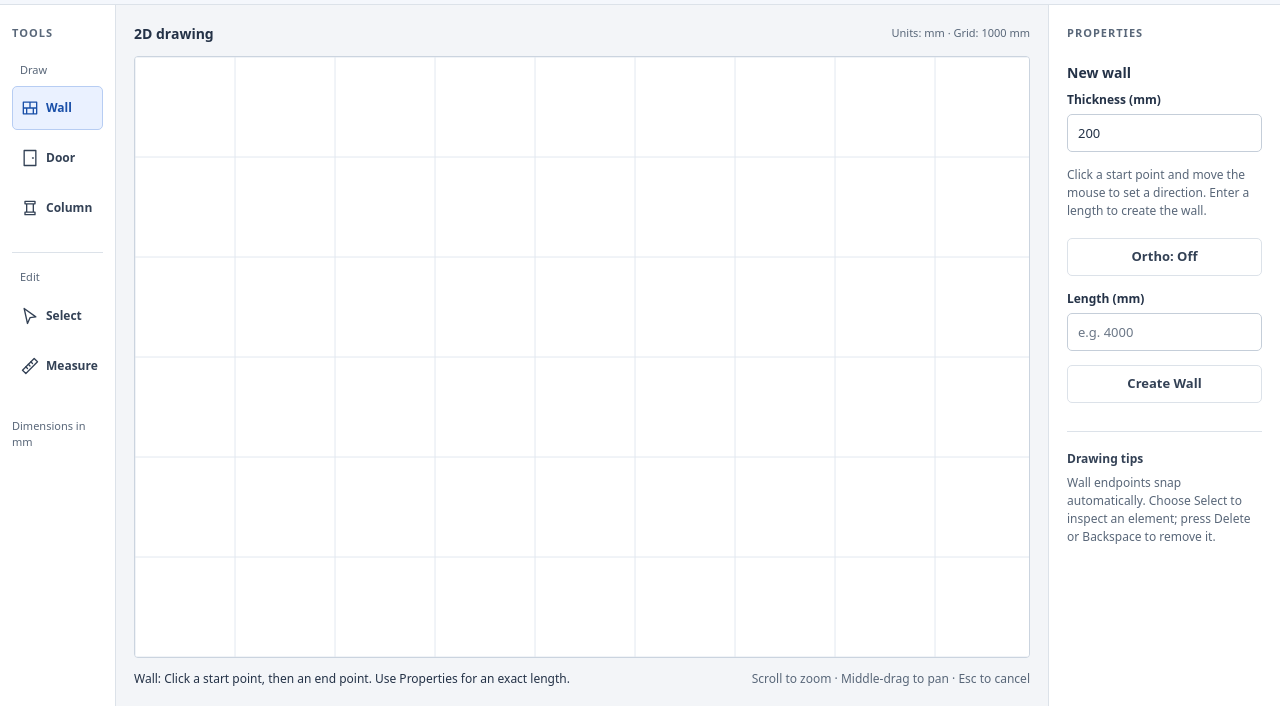
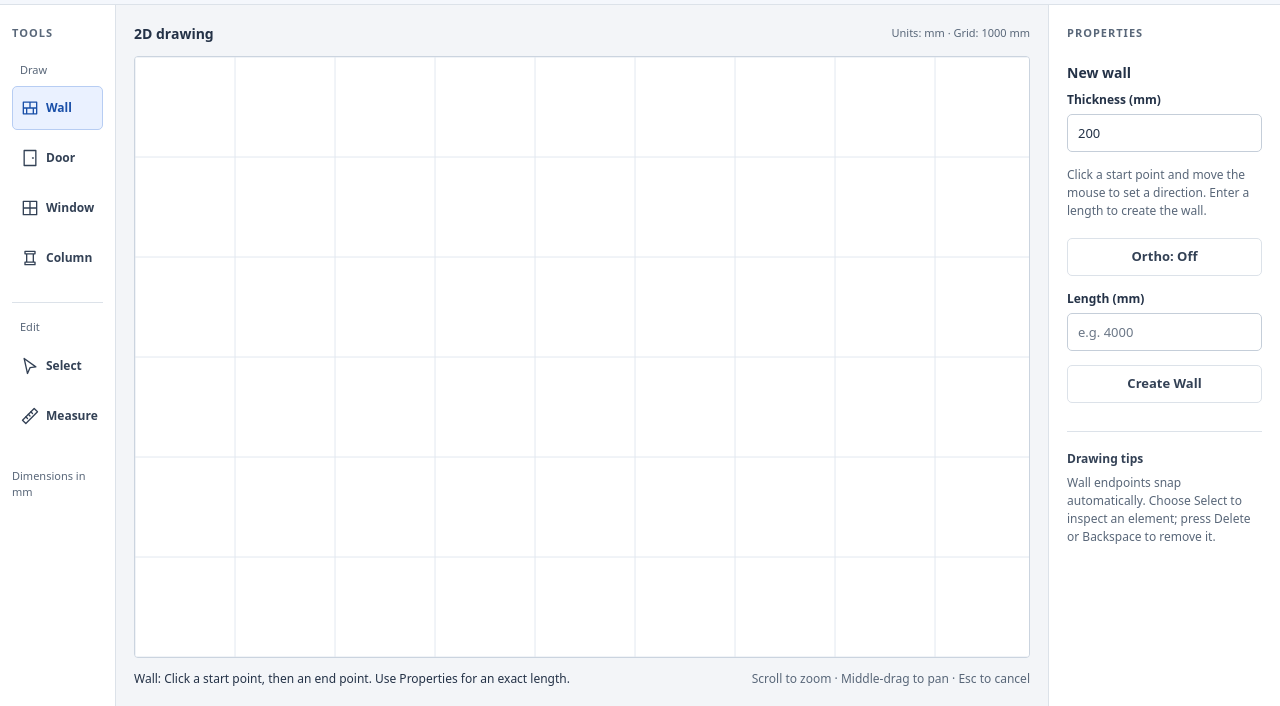
Before and after one commit to Yoni190/mini-cad, a Laravel app: page /editor in a window 1280 px wide. Shown: the part 137-843 px from the top of the page. Run offline with Laravel 12, Linux system fonts and the light colour scheme; style sheets or scripts are compiled from the project's sources; some libraries are stand-ins or nearby versions.

Commit message:
feat: add window tool

```diff
--- a/resources/js/cad/DrawingEngine.js
+++ b/resources/js/cad/DrawingEngine.js
@@ -86,6 +86,20 @@ export default class DrawingEngine {
     }
 
     addDoor(wallId, offset, width, height) {
+        this.addOpening(wallId, { offset, width, height });
+    }
+
+    addWindow(wallId, offset, width, height, sillHeight) {
+        this.addOpening(wallId, {
+            type: 'window',
+            offset,
+            width,
+            height,
+            sillHeight,
+        });
+    }
+
+    addOpening(wallId, opening) {
         const wall = this.elements.find(
             element => element.type === 'wall' && element.id === wallId
         );
@@ -94,13 +108,9 @@ export default class DrawingEngine {
             throw new Error('Wall not found.');
         }
 
-        // Constructing a Wall checks that the new opening fits and does not overlap.
         const candidate = new Wall({
             ...wall,
-            openings: [
-                ...wall.openings,
-                { offset, width, height },
-            ],
+            openings: [...wall.openings, opening],
         });
 
         wall.openings = candidate.openings;
@@ -272,8 +282,14 @@ export default class DrawingEngine {
             throw new Error('Wall height must be a positive number.');
         }
         if (wall.height === height) return;
-        if (wall.openings.some(opening => opening.height > height)) {
-            throw new Error('Wall height cannot be less than a door height.');
+        if (wall.openings.some(opening => {
+            const sillHeight = opening.type === 'window'
+                ? opening.sillHeight
+                : 0;
+
+            return sillHeight + opening.height > height;
+        })) {
+            throw new Error('Wall height cannot be less than the top of an opening.');
         }
         wall.height = height;
         this.handleModelChange();
--- a/resources/js/cad/interaction/EditorController.js
+++ b/resources/js/cad/interaction/EditorController.js
@@ -138,10 +138,17 @@ export default class EditorController {
             return;
         }
 
-        if (this.activeTool === 'door') {
+        if (this.activeTool === 'door' || this.activeTool === 'window') {
             const click = this.getMousePoint(event, false);
-            const width = Number(document.getElementById('doorWidth').value);
-            const height = Number(document.getElementById('doorHeight').value);
+            const isWindow = this.activeTool === 'window';
+
+            const width = Number(document.getElementById(
+                isWindow ? 'windowWidth' : 'doorWidth'
+            ).value);
+
+            const height = Number(document.getElementById(
+                isWindow ? 'windowHeight' : 'doorHeight'
+            ).value);
 
             let closestWall = null;
             let closestProjection = null;
@@ -166,11 +173,21 @@ export default class EditorController {
                 return;
             }
 
-            // Center the door on the clicked position.
             const offset = closestProjection.t * closestWall.getLength() - width / 2;
 
             try {
-                this.engine.addDoor(closestWall.id, offset, width, height);
+                if (isWindow) {
+                    const sillHeight = Number(
+                        document.getElementById('windowSillHeight').value
+                    );
+
+                    this.engine.addWindow(
+                        closestWall.id, offset, width, height, sillHeight
+                    );
+                } else {
+                    this.engine.addDoor(closestWall.id, offset, width, height);
+                }
+
                 this.view.render();
             } catch (error) {
                 alert(error.message);
--- a/resources/js/cad/models/Wall.js
+++ b/resources/js/cad/models/Wall.js
@@ -54,6 +54,8 @@ export default class Wall extends DrawingElement {
 
         for (let i = 0; i < sortedOpenings.length; i++) {
             const opening = sortedOpenings[i];
+            const isWindow = opening?.type === 'window';
+            const sillHeight = isWindow ? opening.sillHeight : 0;
 
             if (
                 !opening ||
@@ -62,7 +64,10 @@ export default class Wall extends DrawingElement {
                 !Number.isFinite(opening.height) ||
                 opening.offset < 0 ||
                 opening.width <= 0 ||
-                opening.height <= 0 ||
+                (opening.type !== undefined && opening.type !== 'window') ||
+                !Number.isFinite(sillHeight) ||
+                sillHeight < 0 ||
+                sillHeight + opening.height > height ||
                 opening.offset + opening.width > wallLength ||
                 opening.height > height
             ) {
--- a/resources/js/cad/rendering/CanvasRenderer.js
+++ b/resources/js/cad/rendering/CanvasRenderer.js
@@ -57,6 +57,35 @@ export default class CanvasRenderer {
         if (isPreview) ctx.setLineDash([6, 4]);
 
         ctx.fill();
+        ctx.stroke();
+        ctx.restore();
+    }
+
+    drawWindow(wall, opening, isSelected = false) {
+        const length = wall.getLength();
+        const dx = (wall.end.x - wall.start.x) / length;
+        const dy = (wall.end.y - wall.start.y) / length;
+
+        const middle = wall.thickness * wall.thicknessSide / 2;
+
+        const start = this.worldToScreen(
+            wall.start.x + dx * opening.offset - dy * middle,
+            wall.start.y + dy * opening.offset + dx * middle
+        );
+
+        const end = this.worldToScreen(
+            wall.start.x + dx * (opening.offset + opening.width) - dy * middle,
+            wall.start.y + dy * (opening.offset + opening.width) + dx * middle
+        );
+
+        const ctx = this.ctx;
+
+        ctx.save();
+        ctx.strokeStyle = isSelected ? '#245ec7' : '#526374';
+        ctx.lineWidth = isSelected ? 2 : 1.25;
+        ctx.beginPath();
+        ctx.moveTo(start.x, start.y);
+        ctx.lineTo(end.x, end.y);
         ctx.stroke();
         ctx.restore();
     }
--- a/resources/js/cad/rendering/DrawingView.js
+++ b/resources/js/cad/rendering/DrawingView.js
@@ -37,7 +37,11 @@ export default class DrawingView {
                 }
 
                 for (const opening of element.openings) {
-                    this.renderer.drawDoor(element, opening, isSelected);
+                    if (opening.type === 'window') {
+                        this.renderer.drawWindow(element, opening, isSelected);
+                    } else {
+                        this.renderer.drawDoor(element, opening, isSelected);
+                    }
                 }
             } else {
                 this.renderer.drawElement(element, false, isSelected, corners);
--- a/resources/js/cad/rendering/ThreeViewer.js
+++ b/resources/js/cad/rendering/ThreeViewer.js
@@ -130,6 +130,13 @@ export default class ThreeViewer {
     createWallMesh(wall, corners = wall.getGeometry()) {
         const geometries = [];
         const floorGap = opening => Math.min(100, opening.height / 2);
+        const openingBottom = opening => opening.type === 'window'
+            ? opening.sillHeight
+            : floorGap(opening);
+
+        const openingTop = opening => opening.type === 'window'
+            ? opening.sillHeight + opening.height
+            : opening.height;
 
 
         const setGeometryColor = (geometry, colorValue) => {
@@ -179,8 +186,11 @@ export default class ThreeViewer {
             const section = clipWallSection(
                 wall, corners, opening.offset, opening.offset + opening.width
             );
-            addSection(section, 0, floorGap(opening));
-            addSection(section, opening.height, wall.height - opening.height);
+            const bottom = openingBottom(opening);
+            const top = openingTop(opening);
+
+            addSection(section, 0, bottom);
+            addSection(section, top, wall.height - top);
         }
 
         for (const geometry of geometries) {
@@ -201,26 +211,28 @@ export default class ThreeViewer {
 
             const closedAngle = Math.atan2(dy, dx);
             const doorThickness = 40; // mm
-            const gap = floorGap(opening);
-            const doorHeight = opening.height - gap;
-
+            const bottom = openingBottom(opening);
+            const panelHeight = openingTop(opening) - bottom;
 
             const door = new THREE.BoxGeometry(
                 opening.width / 1000,
                 doorThickness / 1000,
-                doorHeight / 1000
+                panelHeight / 1000
             ).toNonIndexed();
 
             door.translate(
                 opening.width / 2000,
                 0,
-                (gap + doorHeight / 2) / 1000
+                (bottom + panelHeight / 2) / 1000
             );
 
             door.rotateZ(-closedAngle);
             door.translate(hingeX / 1000, -hingeY / 1000, 0);
 
-            setGeometryColor(door, 0x8b5a2b);
+            setGeometryColor(
+                door,
+                opening.type === 'window' ? 0x8ab6cc : 0x8b5a2b
+            );
             geometries.push(door);
         }
 
--- a/resources/js/cad/ui/editor-controls.js
+++ b/resources/js/cad/ui/editor-controls.js
@@ -18,8 +18,10 @@ export default function initEditorControls(editor) {
         openings.forEach((opening, index) => {
             const option = document.createElement('option');
             option.value = String(index);
+            const name = opening.type === 'window' ? 'Window' : 'Door';
             option.textContent =
-                `Door ${index + 1}: ${Math.round(opening.offset)} mm from start`;
+                `${name} ${index + 1}: ${Math.round(opening.offset)} mm from start`;
+
             wallDoors.appendChild(option);
         });
 
--- a/resources/js/cad/ui/editor-ui.js
+++ b/resources/js/cad/ui/editor-ui.js
@@ -11,6 +11,7 @@ export default function initEditorUI() {
         select: 'Select: Click an element, or double-click and hold to draw a selection box. Ctrl+A selects all; drag to move; Delete to remove.',
         measure: 'Measure: Click two points to measure distance. Esc clears the ruler.',
         door: 'Door: Choose a width and height, then click a wall.',
+        window: 'Window: Choose dimensions, then click a wall.',
     };
 
     document.addEventListener('cad-selection-change', (event) => {
@@ -64,6 +65,7 @@ export default function initEditorUI() {
         });
         document.getElementById('wallProperties').hidden = tool !== 'wall';
         document.getElementById('doorProperties').hidden = tool !== 'door';
+        document.getElementById('windowProperties').hidden = tool !== 'window';
         document.getElementById('columnProperties').hidden =
             tool !== 'select' || selectedElement?.type !== 'column';
 
--- a/resources/views/editor.blade.php
+++ b/resources/views/editor.blade.php
@@ -83,6 +83,7 @@
             <select id="drawingTool" hidden>
                 <option value="wall">Wall</option>
                 <option value="door">Door</option>
+                <option value="window">Window</option>
                 <option value="column">Column</option>
                 <option value="select">Select</option>
                 <option value="measure">Measure</option>
@@ -100,6 +101,13 @@
                     </svg>
                     <span>Door</span>
                     <span class="tool-tooltip" aria-hidden="true">Place door <kbd>D</kbd></span>
+                </button>
+                <button type="button" class="tool-button" data-tool="window" aria-pressed="false">
+                    <svg viewBox="0 0 24 24" aria-hidden="true">
+                        <path d="M4 4h16v16H4zM12 4v16M4 12h16"/>
+                    </svg>
+                    <span>Window</span>
+                    <span class="tool-tooltip" aria-hidden="true">Place window</span>
                 </button>
                 <button type="button" class="tool-button" data-tool="column" aria-pressed="false" aria-keyshortcuts="C">
                     <svg viewBox="0 0 24 24" aria-hidden="true"><path d="M6 4h12v3H6zM8 7v10M16 7v10M6 17h12v3H6z"/></svg>
@@ -167,6 +175,20 @@
 
                 <p class="field-help">Click a wall to place the door.</p>
             </section>
+            <section class="property-section" id="windowProperties" hidden>
+                <h3>New window</h3>
+
+                <label for="windowWidth">Width (mm)</label>
+                <input type="number" id="windowWidth" min="1" value="1200" required>
+
+                <label for="windowHeight">Height (mm)</label>
+                <input type="number" id="windowHeight" min="1" value="1200" required>
+
+                <label for="windowSillHeight">Sill height (mm)</label>
+                <input type="number" id="windowSillHeight" min="0" value="900" required>
+
+                <p class="field-help">Click a wall to place the window.</p>
+            </section>
             <section class="property-section" id="wallProperties">
                 <h3>New wall</h3>
                 <label for="newWallThickness">Thickness (mm)</label>
@@ -186,9 +208,9 @@
             </section>
             <section class="property-section" id="wallThicknessProperties" hidden>
                 <h3>Wall dimensions</h3>
-                <label for="wallDoors">Doors on this wall</label>
+                <label for="wallDoors">Openings on this wall</label>
                 <select id="wallDoors"></select>
-                <button type="button" id="removeWallDoor">Remove selected door</button>
+                <button type="button" id="removeWallDoor">Remove selected opening</button>
                 <p class="field-help">Choose Select and click a wall to edit it.</p>
 
                 <label for="wallThickness">Thickness (mm)</label>
```
Also changed, not shown: app/Http/Requests/SaveProjectRequest.php (+8 -2 lines), resources/js/cad/tests/Door.test.js (+1 -1 lines).
